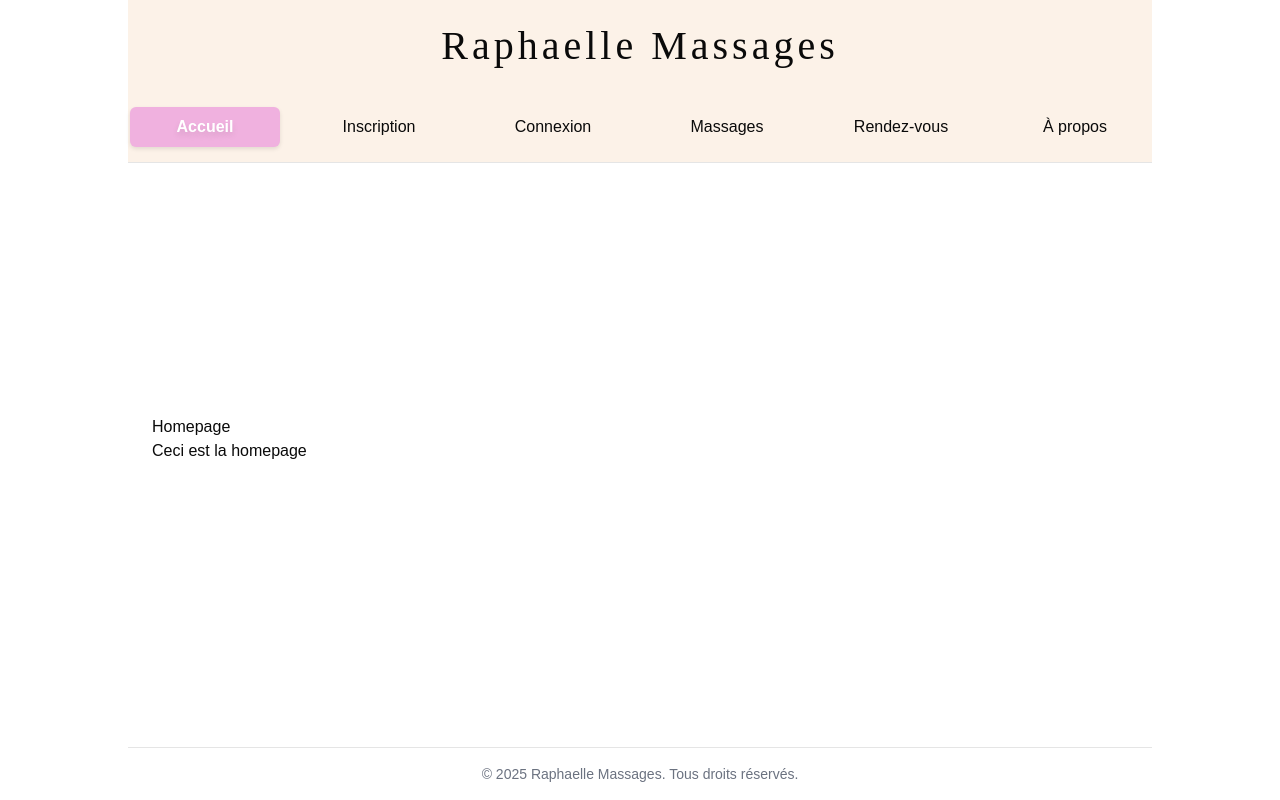
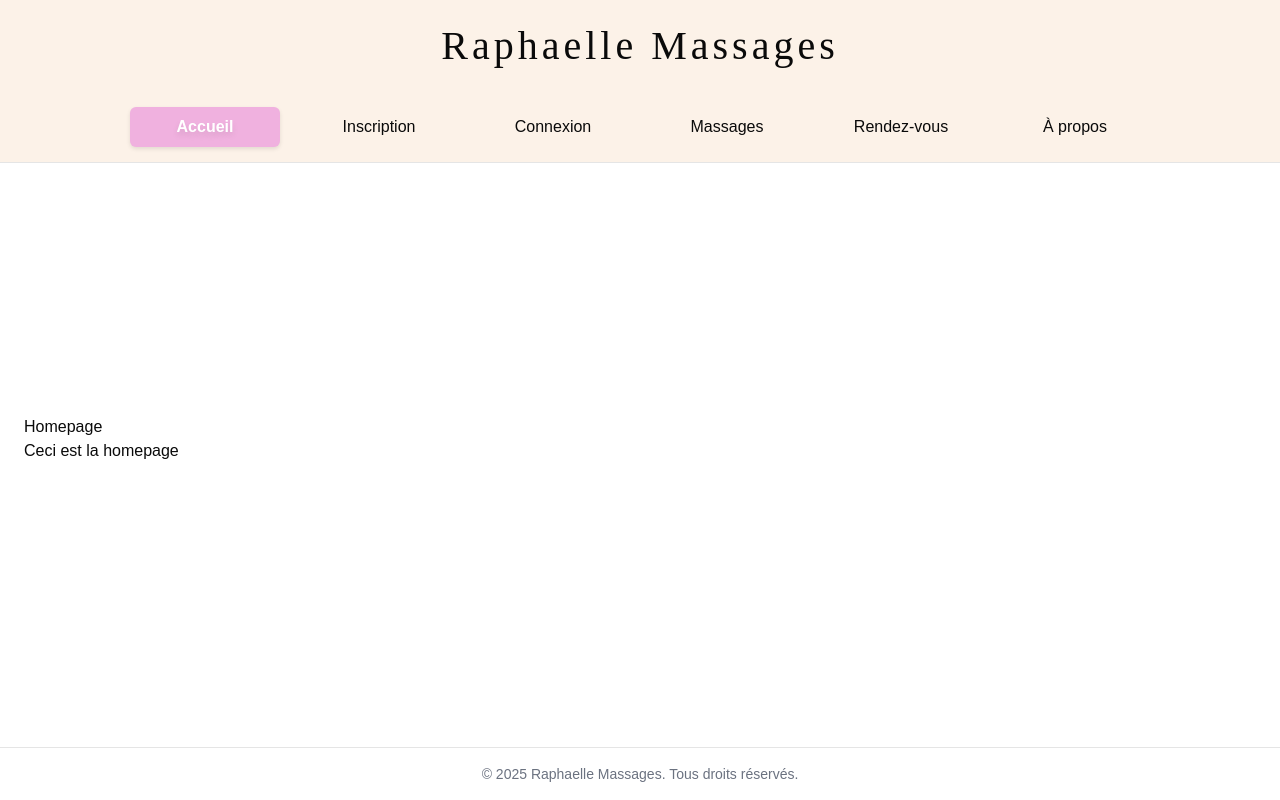
Before and after one commit to DamienLandois/Block-2-landois-damien-frontend, a React (Vite) app: page / in a window 1280 px wide. Built offline with nearby package versions, Linux system fonts and the light colour scheme; a web font is replaced by a local one.

Commit message:
correction of css

```diff
--- a/src/styles/_calendar.sass
+++ b/src/styles/_calendar.sass
@@ -1,3 +1,4 @@
+@use 'variables'
 // Vars
 $orange: rgb(252, 188, 79)
 $blanc: #f1f1f1
@@ -9,14 +10,6 @@ $noir: #333
     padding: 0
     box-sizing: border-box
     font-family: Arial, Helvetica, sans-serif
-
-body
-    display: flex
-    align-items: center
-    padding: 0 10px
-    justify-content: center
-    min-height: 100vh
-    background: $orange
 
 // Wrapper
 .wrapper
```
